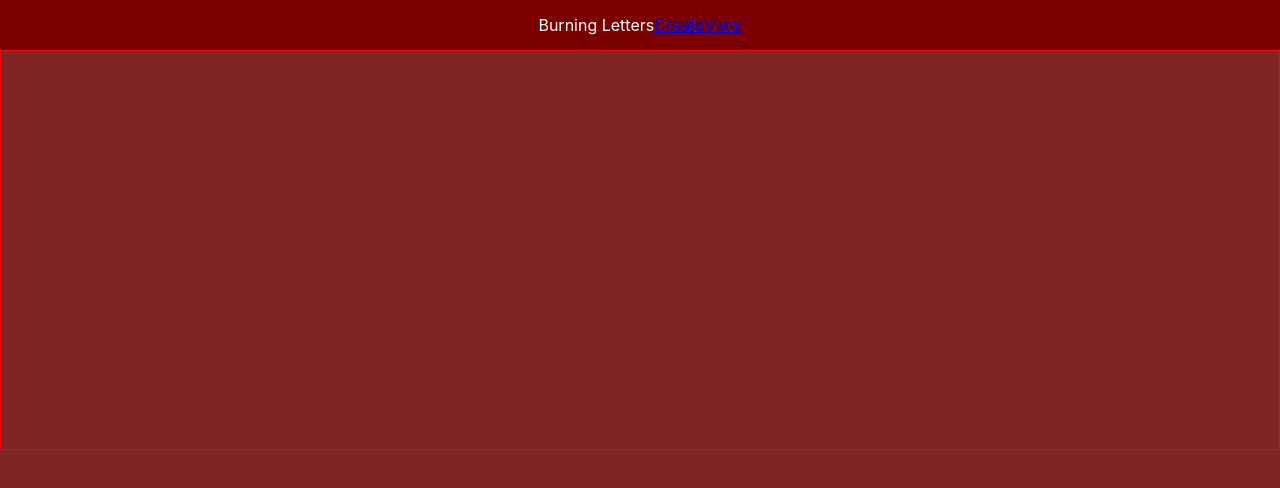
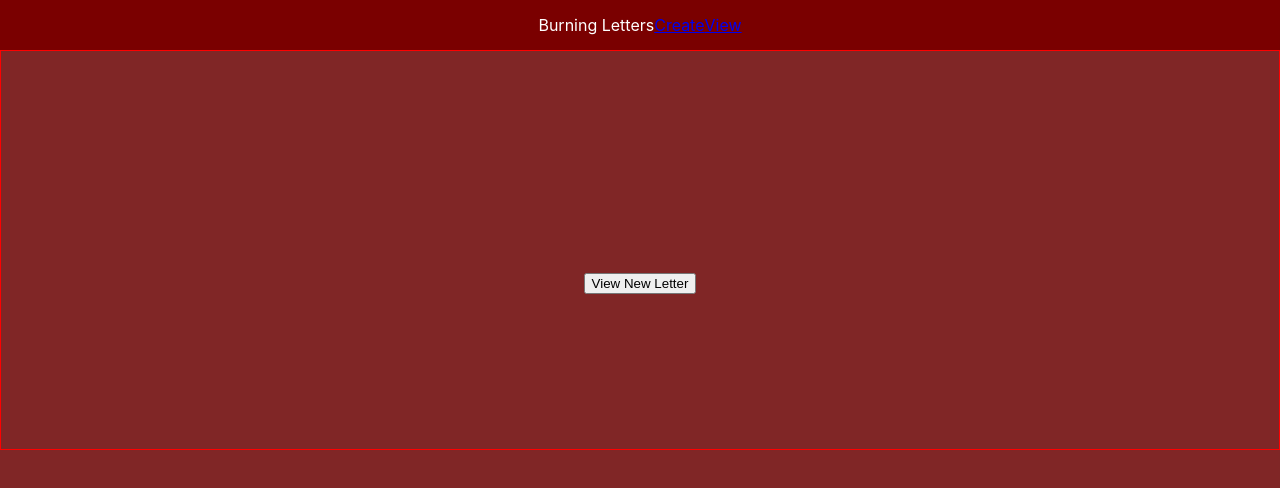
Before and after one commit to czcarrizales/burning-letters-project, a React (Create React App) app: page /view-letter in a window 1280 px wide. Shown: the top 488 px of the page. Built offline with nearby package versions, Linux system fonts and the light colour scheme.

Commit message:
adding button to get new message to view

```diff
--- a/src/ViewLetter.js
+++ b/src/ViewLetter.js
@@ -25,7 +25,10 @@ function ViewLetter() {
   }
 
   return (
-    <div className="view-letter-container">{letter}</div>
+    <div className="view-letter-container">
+        {letter}
+        <button onClick={getMessage}>View New Letter</button>
+        </div>
   );
 }
 
```
